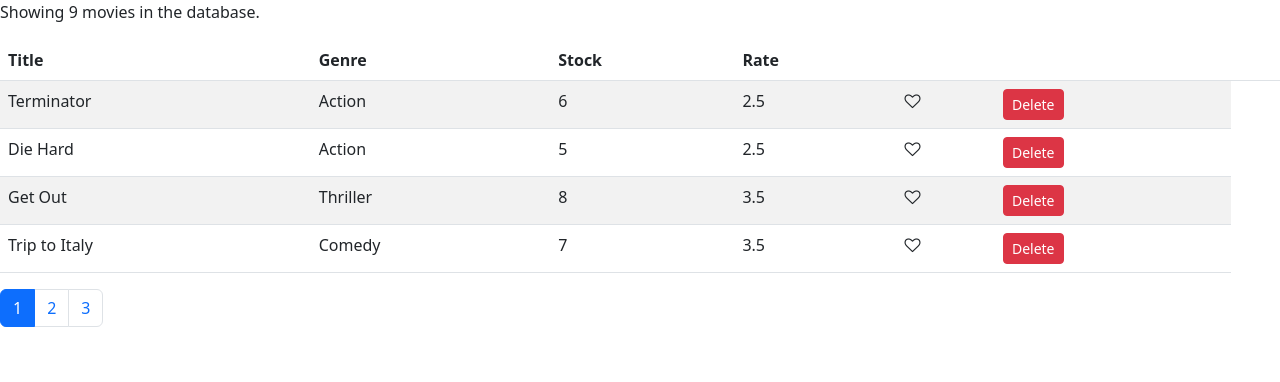
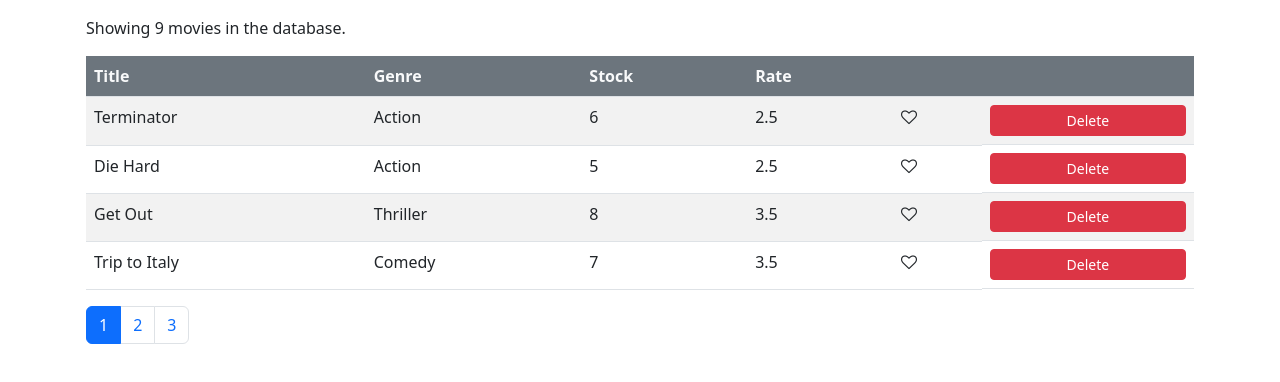
Before and after one commit to Beki-D/react-movie-mosh, a React (Create React App) app: page / in a window 1280 px wide. Shown: the top 382 px of the page. Built offline with nearby package versions, Linux system fonts and the light colour scheme.

Commit message:
visual improvements

```diff
--- a/src/components/movies.jsx
+++ b/src/components/movies.jsx
@@ -41,16 +41,15 @@ class Movie extends Component {
     const movies = paginate(allMovies, currentPage, pageSize);
 
     return (
-      <>
+      <div className="container p-3">
         <p>Showing {count} movies in the database.</p>
         <table className="table table-striped">
           <thead>
-            <tr>
+            <tr className="bg-secondary rounded-3 text-light">
               <th>Title</th>
               <th>Genre</th>
               <th>Stock</th>
               <th>Rate</th>
-              <th />
               <th />
               <th />
             </tr>
@@ -65,10 +64,10 @@ class Movie extends Component {
                 <td>
                   <Like liked={movie.liked} onClick={() => this.handleLike(movie)} />
                 </td>
-                <td>
+                <td className="d-flex justify-content-end flex-grow-2">
                   <button
                     onClick={() => this.handleDelete(movie)}
-                    className="btn btn-danger btn-sm"
+                    className="btn btn-danger btn-sm flex-grow-1"
                   >
                     Delete
                   </button>
@@ -83,7 +82,7 @@ class Movie extends Component {
           currentPage={currentPage}
           onPageChange={this.handlePageChange}
         />
-      </>
+      </div>
     );
   }
 }
```
